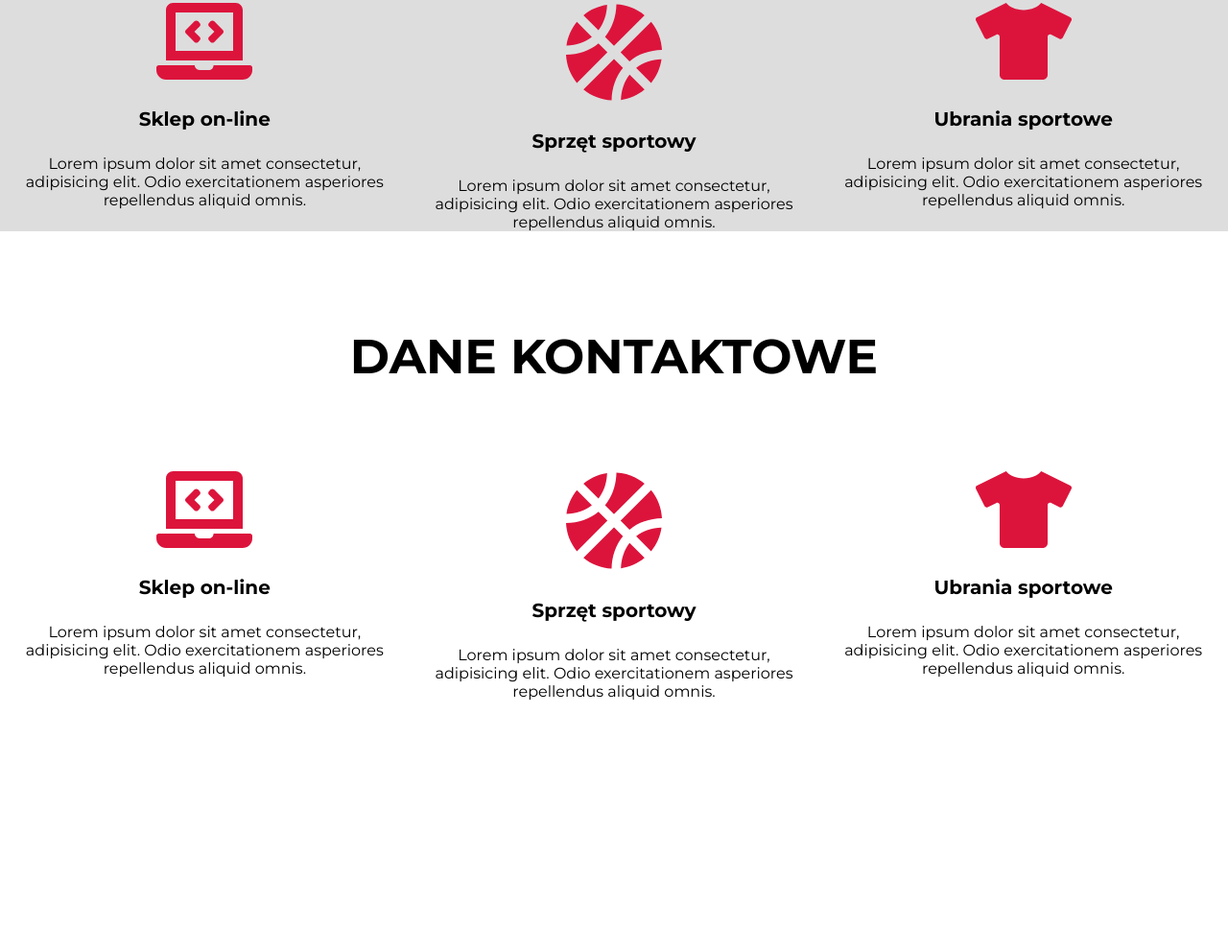
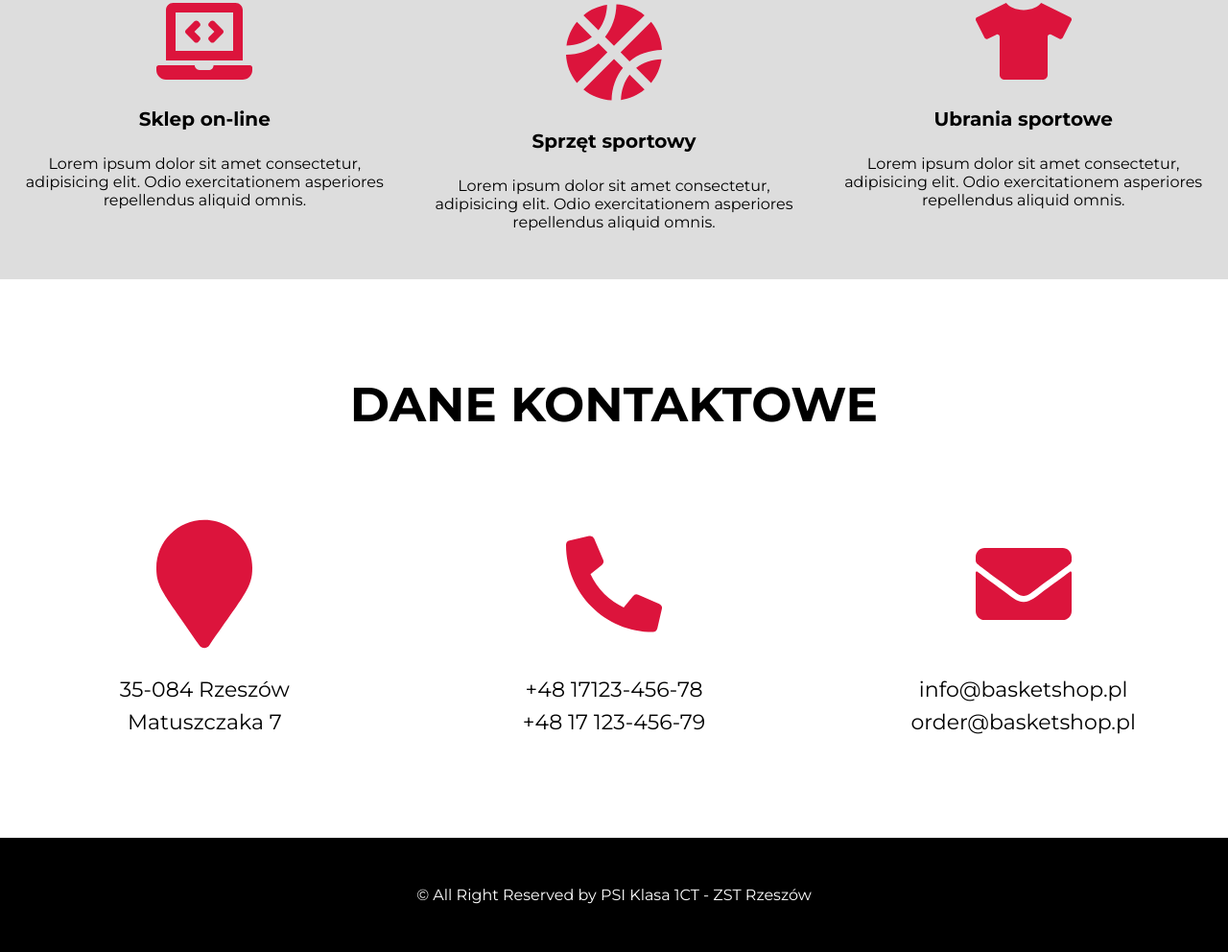
Before and after one commit to Krzysztof-Polec/Basketball-Shop, a plain HTML site: page index.html in a window 1280 px wide. Shown: the part 2298-3290 px from the top of the page at 96% size. Before the commit the page ends 3028 px from the top, so only its background shows below. Drawn offline with Linux system fonts and the light colour scheme.

Commit message:
add contacts and footer

```diff
--- a/index.html
+++ b/index.html
@@ -93,53 +93,51 @@
             </div>
         </section>
         <section class="contacts">
-            <h3>Dane kontaktowe</h3>
+            <h3>dane kontaktowe</h3>
             <div class="contacts-content">
                 <div>
                     <div>
-                        <svg aria-hidden="true" focusable="false" data-prefix="fas" data-icon="laptop-code" class="svg-inline--fa fa-laptop-code fa-w-20" role="img" xmlns="http://www.w3.org/2000/svg" viewBox="0 0 640 512">
-                            <path fill="crimson" d="M255.03 261.65c6.25 6.25 16.38 6.25 22.63 0l11.31-11.31c6.25-6.25 6.25-16.38 0-22.63L253.25 192l35.71-35.72c6.25-6.25 6.25-16.38 0-22.63l-11.31-11.31c-6.25-6.25-16.38-6.25-22.63
-                                0l-58.34 58.34c-6.25 6.25-6.25 16.38 0 22.63l58.35 58.34zm96.01-11.3l11.31 11.31c6.25 6.25 16.38 6.25 22.63 0l58.34-58.34c6.25-6.25 6.25-16.38 0-22.63l-58.34-58.34c-6.25-6.25-16.38-6.25-22.63 0l-11.31 11.31c-6.25
-                                6.25-6.25 16.38 0 22.63L386.75 192l-35.71 35.72c-6.25 6.25-6.25 16.38 0 22.63zM624 416H381.54c-.74 19.81-14.71 32-32.74 32H288c-18.69 0-33.02-17.47-32.77-32H16c-8.8 0-16 7.2-16 16v16c0 35.2 28.8 64 64 64h512c35.2 0
-                                64-28.8 64-64v-16c0-8.8-7.2-16-16-16zM576 48c0-26.4-21.6-48-48-48H112C85.6 0 64 21.6 64 48v336h512V48zm-64 272H128V64h384v256z">
-                            </path>
+                        <svg aria-hidden="true" focusable="false" data-prefix="fas" data-icon="map-marker" class="svg-inline--fa fa-map-marker fa-w-12" role="img" xmlns="http://www.w3.org/2000/svg" viewBox="0 0 384 512">
+                            <path fill="crimson" d="M172.268 501.67C26.97 291.031 0 269.413 0 192 0 85.961 85.961 0 192 0s192 85.961 192 192c0 77.413-26.97 99.031-172.268 309.67-9.535 13.774-29.93 13.773-39.464 0z"></path>
                         </svg>
-                        <h4>Sklep on-line</h4>
                     </div>
                     <div>
-                        <p>Lorem ipsum dolor sit amet consectetur, adipisicing elit. Odio exercitationem asperiores repellendus aliquid omnis.</p>
+                        <p>35-084 Rzeszów</p>
+                        <p>Matuszczaka 7</p>
                     </div>
                 </div>
                 <div>
                     <div>
-                        <svg aria-hidden="true" focusable="false" data-prefix="fas" data-icon="basketball-ball" class="svg-inline--fa fa-basketball-ball fa-w-16" role="img" xmlns="http://www.w3.org/2000/svg" viewBox="0 0 496 512">
-                            <path fill="crimson" d="M212.3 10.3c-43.8 6.3-86.2 24.1-122.2 53.8l77.4 77.4c27.8-35.8 43.3-81.2 44.8-131.2zM248 222L405.9 64.1c-42.4-35-93.6-53.5-145.5-56.1-1.2 63.9-21.5 122.3-58.7
-                                167.7L248 222zM56.1 98.1c-29.7 36-47.5 78.4-53.8 122.2 50-1.5 95.5-17 131.2-44.8L56.1 98.1zm272.2 204.2c45.3-37.1 103.7-57.4 167.7-58.7-2.6-51.9-21.1-103.1-56.1-145.5L282 256l46.3 46.3zM248
-                                290L90.1 447.9c42.4 34.9 93.6 53.5 145.5 56.1 1.3-64 21.6-122.4 58.7-167.7L248 290zm191.9 123.9c29.7-36 47.5-78.4 53.8-122.2-50.1 1.6-95.5 17.1-131.2 44.8l77.4 77.4zM167.7 209.7C122.3 246.9
-                                63.9 267.3 0 268.4c2.6 51.9 21.1 103.1 56.1 145.5L214 256l-46.3-46.3zm116 292c43.8-6.3 86.2-24.1 122.2-53.8l-77.4-77.4c-27.7 35.7-43.2 81.2-44.8 131.2z">
+                        <svg aria-hidden="true" focusable="false" data-prefix="fas" data-icon="phone-alt" class="svg-inline--fa fa-phone-alt fa-w-16" role="img" xmlns="http://www.w3.org/2000/svg" viewBox="0 0 512 512">
+                            <path fill="crimson" d="M497.39 361.8l-112-48a24 24 0 0 0-28 6.9l-49.6 60.6A370.66 370.66 0 0 1 130.6 204.11l60.6-49.6a23.94 23.94 0 0 0 6.9-28l-48-112A24.16 24.16 0 0 0
+                                122.6.61l-104 24A24 24 0 0 0 0 48c0 256.5 207.9 464 464 464a24 24 0 0 0 23.4-18.6l24-104a24.29 24.29 0 0 0-14.01-27.6z">
                             </path>
                         </svg>
-                        <h4>Sprzęt sportowy</h4>
                     </div>
                     <div>
-                        <p>Lorem ipsum dolor sit amet consectetur, adipisicing elit. Odio exercitationem asperiores repellendus aliquid omnis.</p>
+                        <p>+48 17123-456-78</p>
+                        <p>+48 17 123-456-79</p>
                     </div>
                 </div>
                 <div>
                     <div>
-                        <svg aria-hidden="true" focusable="false" data-prefix="fas" data-icon="tshirt" class="svg-inline--fa fa-tshirt fa-w-20" role="img" xmlns="http://www.w3.org/2000/svg" viewBox="0 0 640 512">
-                            <path fill="crimson" d="M631.2 96.5L436.5 0C416.4 27.8 371.9 47.2 320 47.2S223.6 27.8 203.5 0L8.8 96.5c-7.9 4-11.1 13.6-7.2 21.5l57.2 114.5c4 7.9 13.6 11.1 21.5 7.2l56.6-27.7c10.6-5.2 23 2.5 23 14.4V480c0 17.7 14.3
-                                32 32 32h256c17.7 0 32-14.3 32-32V226.3c0-11.8 12.4-19.6 23-14.4l56.6 27.7c7.9 4 17.5.8 21.5-7.2L638.3 118c4-7.9.8-17.6-7.1-21.5z">
+                        <svg aria-hidden="true" focusable="false" data-prefix="fas" data-icon="envelope" class="svg-inline--fa fa-envelope fa-w-16" role="img" xmlns="http://www.w3.org/2000/svg" viewBox="0 0 512 512">
+                            <path fill="crimson" d="M502.3 190.8c3.9-3.1 9.7-.2 9.7 4.7V400c0 26.5-21.5 48-48 48H48c-26.5 0-48-21.5-48-48V195.6c0-5 5.7-7.8 9.7-4.7 22.4 17.4 52.1 39.5 154.1 113.6 21.1
+                                15.4 56.7 47.8 92.2 47.6 35.7.3 72-32.8 92.3-47.6 102-74.1 131.6-96.3 154-113.7zM256 320c23.2.4 56.6-29.2 73.4-41.4 132.7-96.3 142.8-104.7 173.4-128.7 5.8-4.5 9.2-11.5 9.2-18.9v-19c0-26.5-21.5-48-48-48H48C21.5
+                                64 0 85.5 0 112v19c0 7.4 3.4 14.3 9.2 18.9 30.6 23.9 40.7 32.4 173.4 128.7 16.8 12.2 50.2 41.8 73.4 41.4z">
                             </path>
                         </svg>
-                        <h4>Ubrania sportowe</h4>
                     </div>
                     <div>
-                        <p>Lorem ipsum dolor sit amet consectetur, adipisicing elit. Odio exercitationem asperiores repellendus aliquid omnis.</p>
+                        <p>info@basketshop.pl</p>
+                        <p>order@basketshop.pl</p>
                     </div>
                 </div>
             </div>
         </section>
+        <div class="footer">
+            <p>&copy; All Right Reserved by PSI Klasa 1CT - ZST Rzeszów</p>
+        </div>
     </div>
 </body>
 </html>
--- a/style.scss
+++ b/style.scss
@@ -189,63 +189,6 @@ body{
         }
     }
 
-    // .services{
-    //     width: 100%;
-    //     margin-top: 50px;
-    //     padding-top: 50px;
-    //     display: flex;
-    //     flex-direction: column;
-    //     justify-content: center;
-    //     flex-wrap: wrap;
-    //     background-color: #ddd;
-
-    //     h3{
-    //         text-align: center;
-    //         text-transform: uppercase;
-    //         font-size: 50px;
-    //         margin-bottom: 5%;
-    //     }
-
-    //     .services-content{
-    //         display: flex;
-    //         justify-content: center;
-    //         gap: 200px;
-    //         padding: 0 30px;
-
-    //         & > div{
-    //             display: flex;
-    //             flex-direction: column;
-    //             text-align: center;
-    //             width: 400px;
-
-    //             svg{
-    //                 width: 100px;
-    //                 padding-bottom: 25px;
-    //             }
-
-    //             h4{
-    //                 font-size: 20px;
-    //                 margin-bottom: 25px;
-    //             }
-
-    //             p{
-    //                 margin: 0;
-    //             }
-    //         }
-    //     }
-
-
-    // }
-
-
-
-
-
-
-
-
-
-
     .services{
         display: flex;
         justify-content: center;
@@ -253,6 +196,7 @@ body{
         background-color: #ddd;
         margin-top: 50px;
         padding-top: 50px;
+        padding-bottom: 50px;
 
         h3{
             text-align: center;
@@ -288,8 +232,6 @@ body{
             }
         }
     }
-}
-
 
     .contacts{
         display: flex;
@@ -298,6 +240,7 @@ body{
         background-color: #fff;
         margin-top: 50px;
         padding-top: 50px;
+        padding-bottom: 50px;
 
         h3{
             text-align: center;
@@ -319,20 +262,33 @@ body{
 
                 svg{
                     width: 100px;
+                    height: 160px;
                     padding-bottom: 25px;
-            }
-
-            h4{
-                font-size: 20px;
-                margin-bottom: 25px;
                 }
 
                 p{
                     margin: 0;
+                    font-size: 22px;
+                    margin-bottom: 7px;
                 }
             }
         }
     }
+
+    .footer{
+        background-color: black;
+        color: white;
+        display: flex;
+        justify-content: center;
+        align-items: center;
+        padding: 50px;
+        margin-top: 50px;
+        padding-top: 50px;
+    }
+}
+
+
+
 
 
 
@@ -436,6 +392,12 @@ body{
             margin-bottom: 65px;
         }
     }
+
+    .contacts-content{
+        & > div{
+            margin-bottom: 65px;
+        }
+    }
 }
 
 @media(max-width:780px){
```
Also changed, not shown: style.css, 2 other files. Lines whose indentation alone changed are shown as unchanged.
